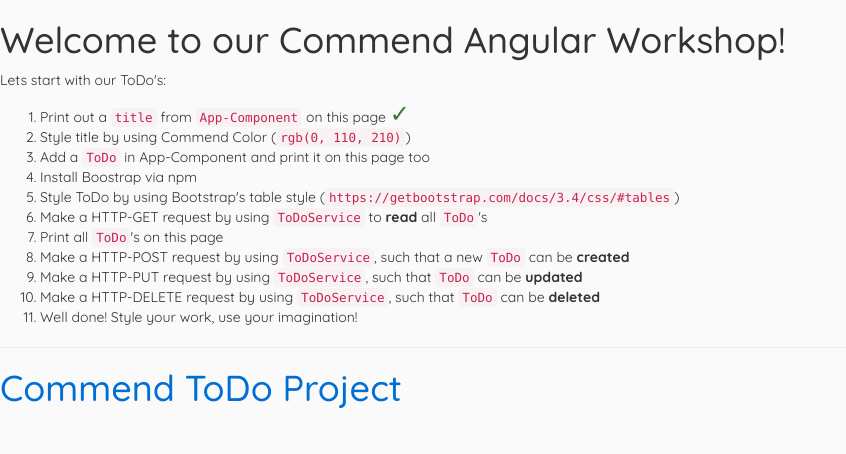
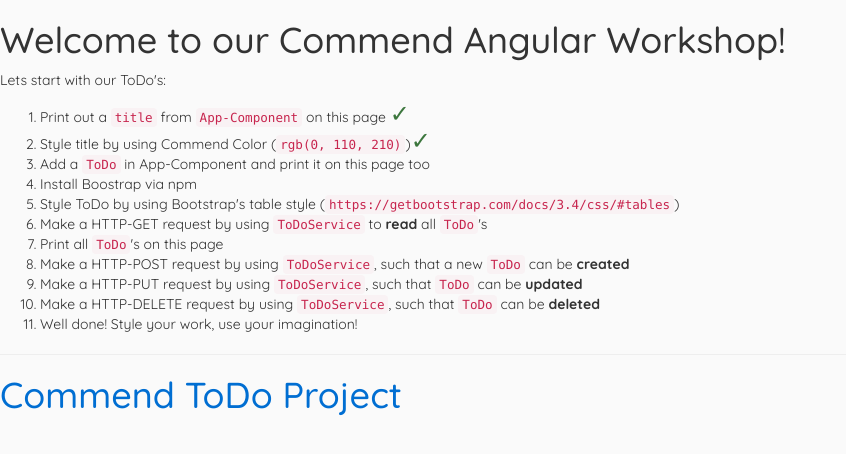
Before and after one commit to BRFCommend/commend-to-do-project, an Angular app: page / in a window 1280 px wide. Shown: the top 454 px of the page, without its empty margins (0-846 px from the left). Built offline with nearby package versions, Linux system fonts and the light colour scheme.

Commit message:
step-2: add tick

```diff
--- a/src/app/app.component.html
+++ b/src/app/app.component.html
@@ -4,7 +4,7 @@
 
 <ol>
     <li>Print out a <code>title</code> from <code>App-Component</code> on this page <span class="h3 text-success">✓</span></li>
-    <li>Style title by using Commend Color (<code>rgb(0, 110, 210)</code>)</li>
+    <li>Style title by using Commend Color (<code>rgb(0, 110, 210)</code>)<span class="h3 text-success">✓</span></li>
     <li>Add a <code>ToDo</code> in App-Component and print it on this page too</li>
     <li>Install Boostrap via npm</li>
     <li>Style ToDo by using Bootstrap's table style (<code>https://getbootstrap.com/docs/3.4/css/#tables</code>)</li>
```
